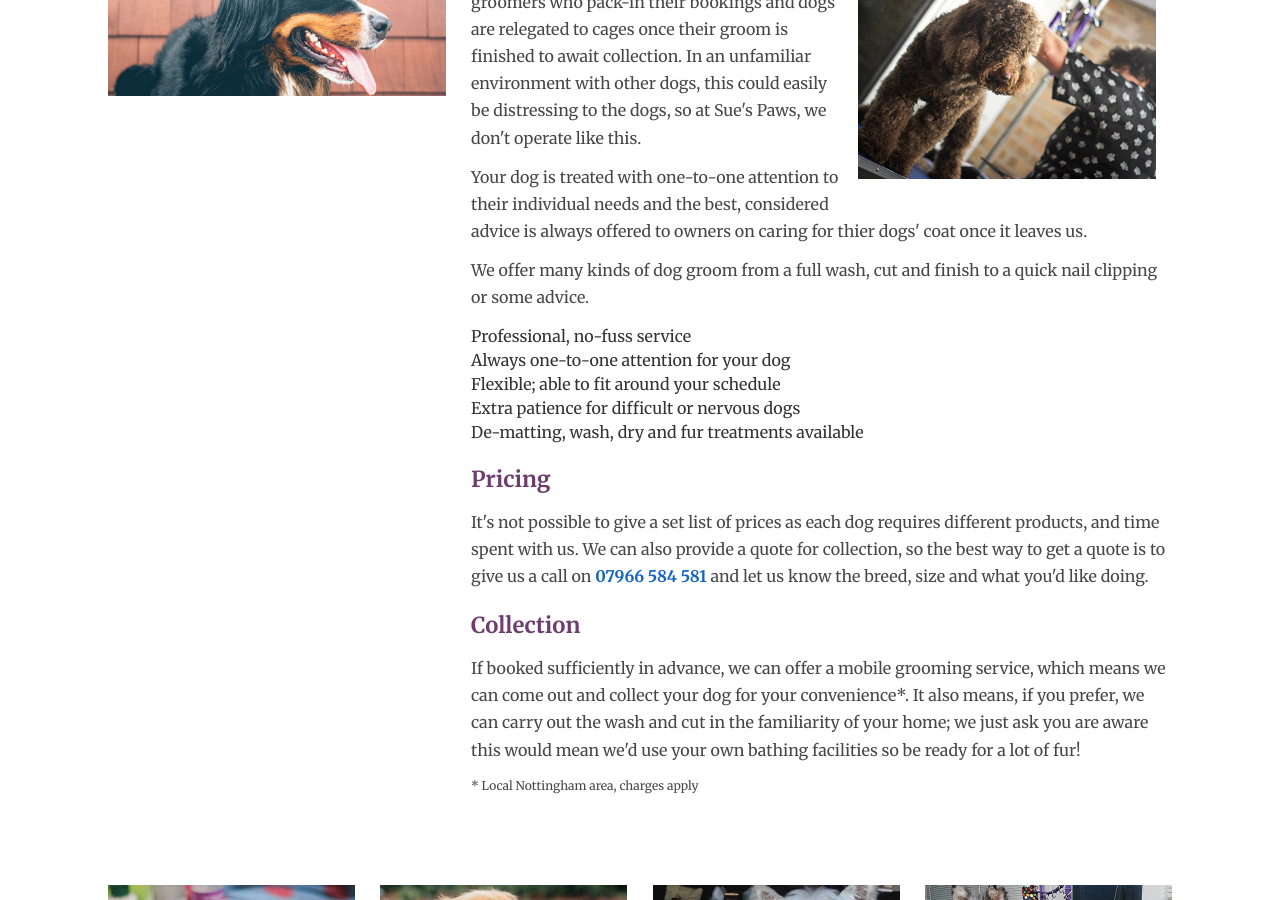
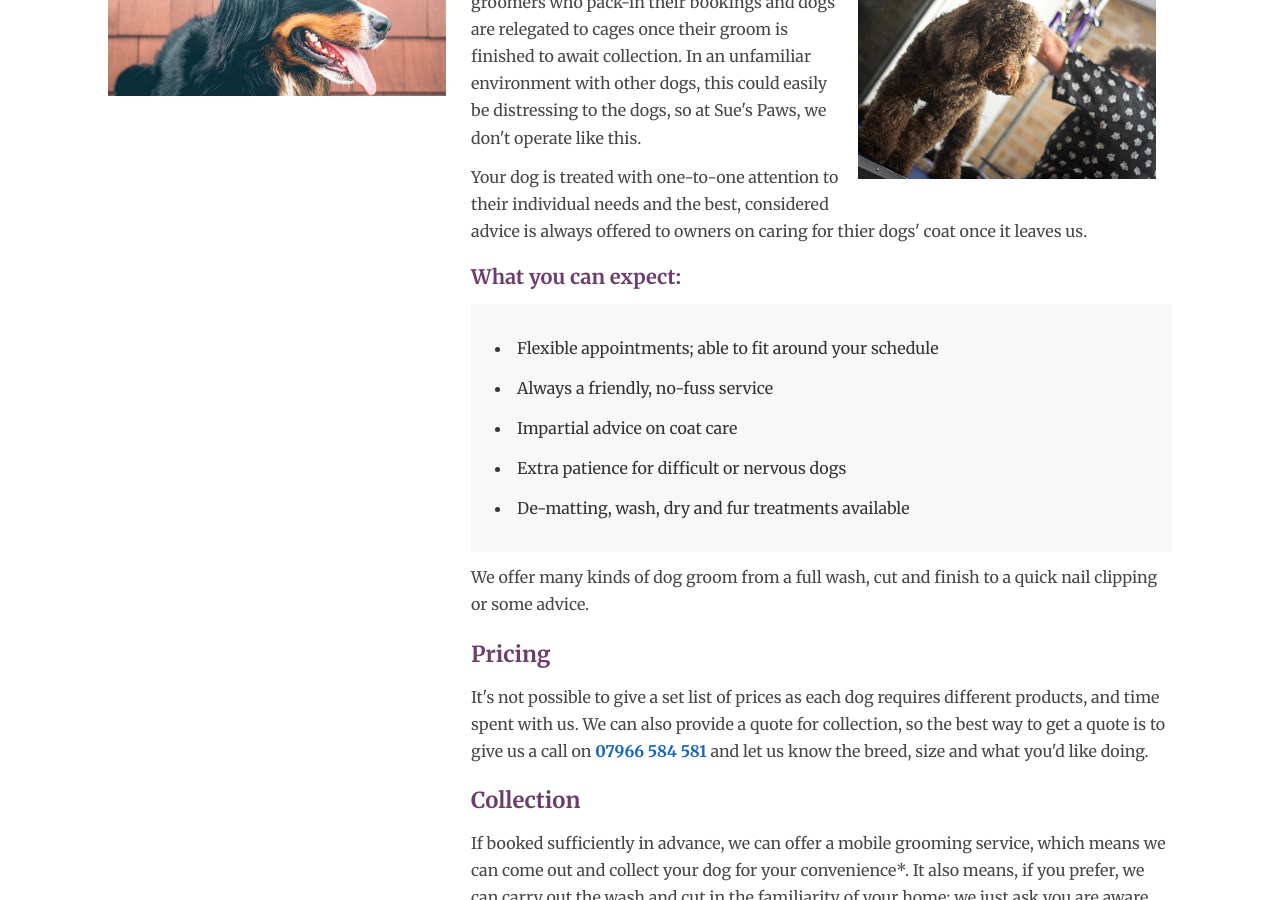
Before and after one commit to dog-grooming-nottingham/dog-grooming-nottingham.github.io, a Jekyll site: the page built from services/index.html, in a window 1280 px wide and 900 px high, scrolled down 755 px. Built offline with Jekyll 4.4.1, drawn with Linux system fonts in a browser that asks for light colours.

Commit message:
Copy changes

```diff
--- a/book/index.html
+++ b/book/index.html
@@ -32,7 +32,7 @@ order: 3
 			</header>
 			<p class="intro">Please use the form to book your dog in and we'll call you back promptly:</p>
 
-			<form class="contact-form" method="POST" action="http://formspree.io/martinonotts@gmail.com">
+			<form class="contact-form" id="contactform" method="POST" action="http://formspree.io/martinonotts@gmail.com">
 			  <label for="fm-from">Your name
 			  	<input type="text" name="from" id="fm-from" class="name">
 			  </label>
--- a/services/index.html
+++ b/services/index.html
@@ -27,18 +27,22 @@ order: 2
 				<img src="/img/gallery/suesPaws4.jpg" alt="{site.title} - {page.title}">
 			</figure>
 
+
 			<p>You may have experience with other dog groomers who pack-in their bookings and dogs are relegated to cages once their groom is finished to await collection. In an unfamiliar environment with other dogs, this could easily be distressing to the dogs, so at Sue's Paws, we don't operate like this.</p>
+
 			<p>Your dog is treated with one-to-one attention to their individual needs and the best, considered advice is always offered to owners on caring for thier dogs' coat once it leaves us.</p>
 
+			<h3>What you can expect:</h3>
+
+			<ul class="service-points">
+				<li>Flexible appointments; able to fit around your schedule</li>
+				<li>Always a friendly, no-fuss service</li>
+				<li>Impartial advice on coat care</li>
+				<li>Extra patience for difficult or nervous dogs</li>
+				<li>De-matting, wash, dry and fur treatments available</li>
+			</ul>
+
 			<p>We offer many kinds of dog groom from a full wash, cut and finish to a quick nail clipping or some advice.</p>
-
-			<ul class="main-content__features">
-				<li>Professional, no-fuss service</li>
-				<li>Always one-to-one attention for your dog</li>
-				<li>Flexible; able to fit around your schedule</li>
-				<li>Extra patience for difficult or nervous dogs</li>
-				<li>De-matting, wash, dry and fur treatments available</</li>
-			</ul>
 
 			<h2>Pricing</h2>
 
```
Also changed, not shown: meet-sue/index.html (+1 -11 lines).
